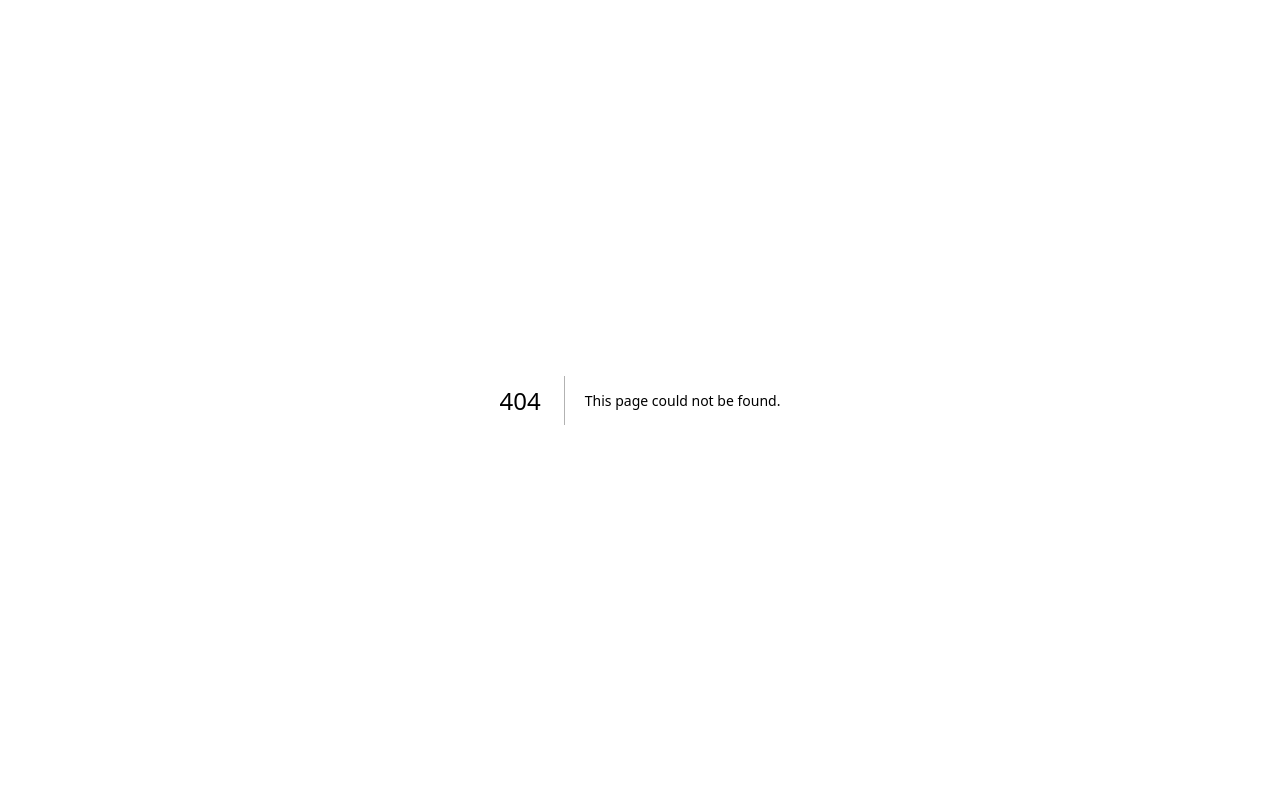
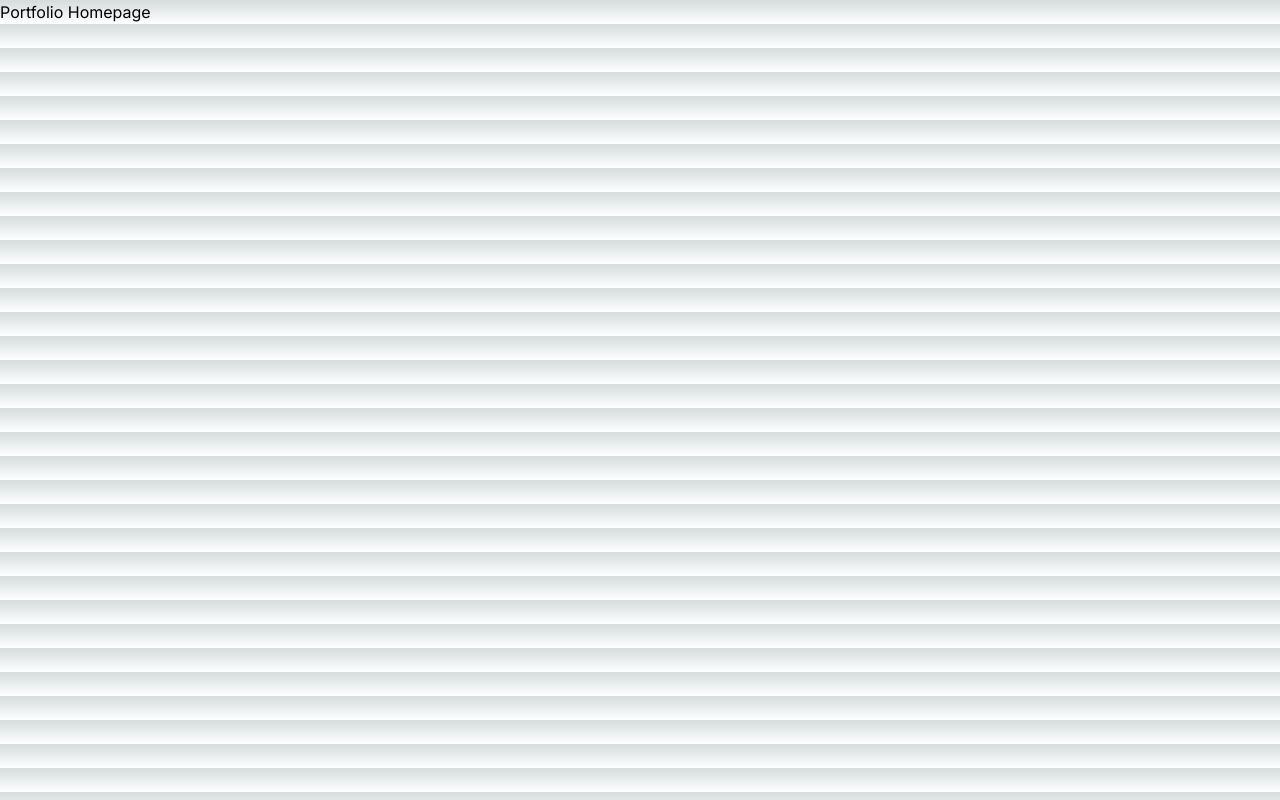
Before and after one commit to jduffey/personal-portfolio-website, a Next.js app: page /portfolio in a window 1280 px wide. Before the commit this address had no page. Built offline with nearby package versions, Linux system fonts and the light colour scheme.

Commit message:
First pages/routes

```diff
--- /dev/null
+++ b/app/games/roulette/page.js
@@ -0,0 +1,7 @@
+export default function Roulette() {
+    return (
+        <h3>
+            Roulette Game!
+        </h3>
+    )
+}
--- /dev/null
+++ b/app/games/solitaire/page.js
@@ -0,0 +1,7 @@
+export default function Solitaire() {
+    return (
+        <h3>
+            Solitaire Game!
+        </h3>
+    )
+}
--- /dev/null
+++ b/app/portfolio/page.js
@@ -0,0 +1,7 @@
+export default function PortfolioHomepage() {
+    return (
+        <h3>
+            Portfolio Homepage
+        </h3>
+    )
+}
--- /dev/null
+++ b/app/resume/page.js
@@ -0,0 +1,7 @@
+export default function Resume() {
+    return (
+        <h3>
+            My Resume!
+        </h3>
+    )
+}
```
